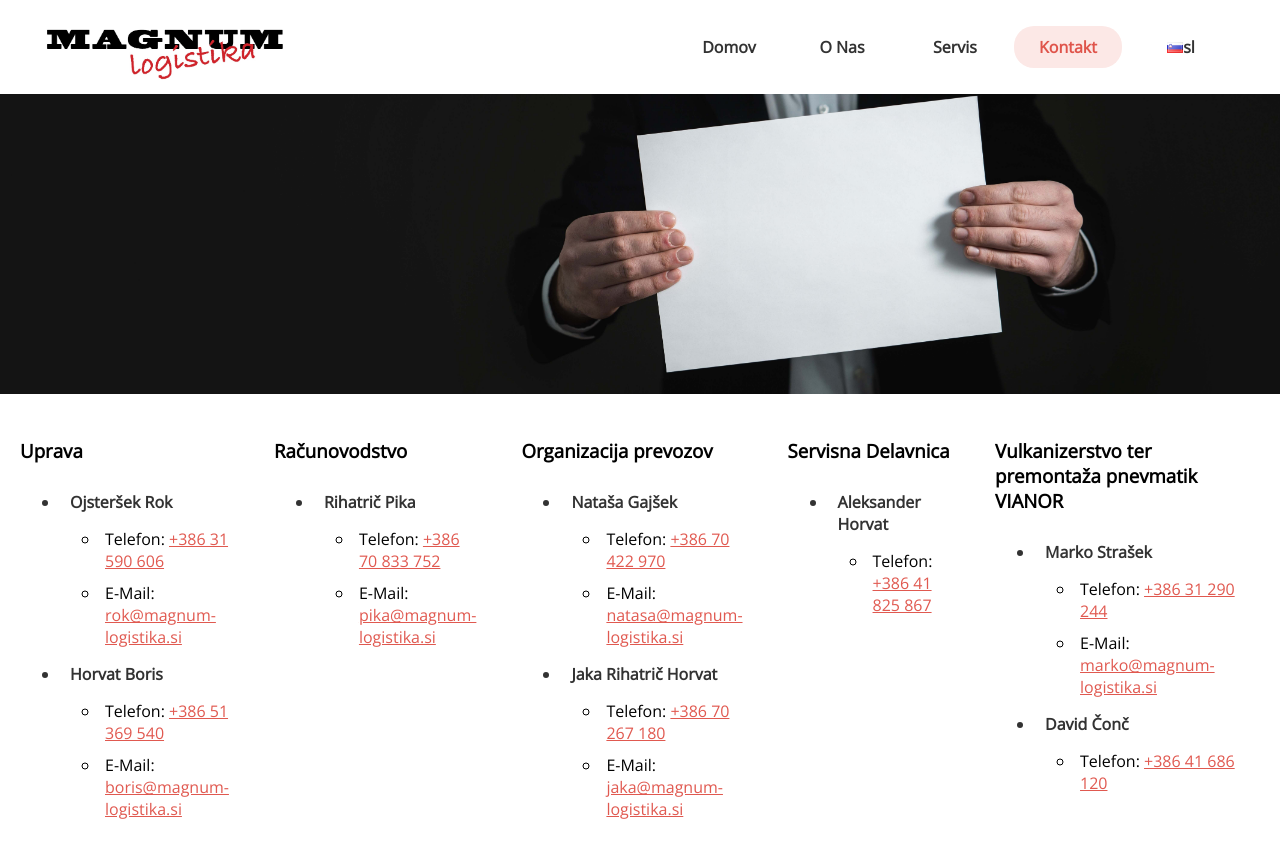
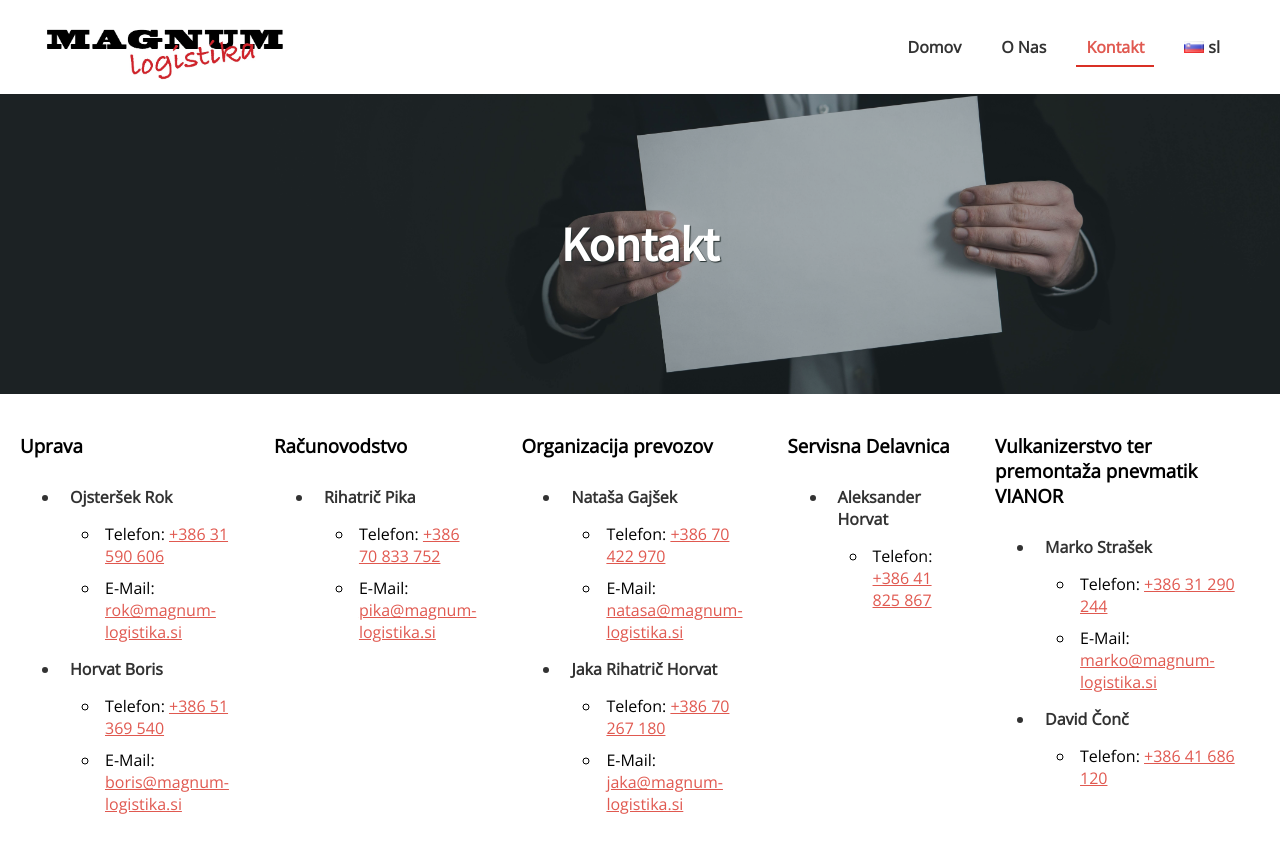
Before and after one commit to budi1200/magnumlogistika, a React (Create React App) app: page /kontakt in a window 1280 px wide. Shown: the top 858 px of the page. Built offline with nearby package versions, Linux system fonts and the light colour scheme.

Commit message:
new style

```diff
--- a/public/index.html
+++ b/public/index.html
@@ -19,6 +19,7 @@
     <meta name="msapplication-config" content="/assets/img/favicon/browserconfig.xml">
     <meta name="theme-color" content="#ffffff">
 
+		<link href="https://fonts.googleapis.com/css?family=Source+Sans+Pro" rel="stylesheet">
     <!--
       Notice the use of %PUBLIC_URL% in the tags above.
       It will be replaced with the URL of the `public` folder during the build.
--- a/src/App.css
+++ b/src/App.css
@@ -38,38 +38,87 @@ a{
 .header-links ul{
     display: flex;
     align-items: center;
+    position: relative;
 }
 
 .header-links a{
     color: #000;
     text-decoration: none;
-  width: 88px;
     text-align: center;
     display: inline-block;
     padding: 10px;
     Opacity: 0.8;
 }
 
-.header-links li:hover{
-  background-color: #f1f3f4;
+.active:before{
+	visibility: visible !important;
+	-webkit-transform: translate3d(0,0,0) scaleX(0) !important;
+	transform: translate3d(0,0,0) scaleX(1) !important;
+	background-color: rgb(217, 48, 37) !important;
 }
 
-.link_active{
-  background-color: #d2e3fc;
+.header-links li{
+    display: inline;
+    position: relative;
+    margin: 0px 10px;
+}
+
+.header-links li:before{
+    content: "";
+    position: absolute;
+    width: 100%;
+    height: 2px;
+    bottom: 1px;
+    left: 0;
+    visibility: hidden;
+    -webkit-transform: translate3d(0,0,0) scaleX(0);
+    transform: translate3d(0,0,0) scaleX(0);
+    transition: all .2s ease 0s;
+    background-color: black;
+}
+
+.header-links li:hover{
+    cursor: pointer;
+}
+
+.header-links li:hover::before{
+    visibility: visible;
+    -webkit-transform: translate3d(0,0,0) scaleX(1);
+    transform: translate3d(0,0,0) scaleX(1);
+}
+
+.header-links::before{
+    visibility: visible !important;
+    -webkit-transform: translate3d(0,0,0) scaleX(1) !important;
+    transform: translate3d(0,0,0) scaleX(1) !important;
+}
+
+/*.header-links li:hover{
+    background-color: #f1f3f4;
+}*/
+
+/*.link_active{
+    /*background-color: #d2e3fc;
 }
 
 .link_active:first-child{
-  color: #d93025;/*#1a73e8;*/
-}
+    /*color: #d93025;/*#1a73e8;
+}*/
 
 .body-image-wrapper{
     justify-content: center;
 }
 
 .body-list-wrapper{
+	font-family: 'Source Sans Pro', sans-serif;
   height: 100%;
   display: flex;
   align-items: center;
+  justify-content: center;
+  color: white;
+	text-shadow: 1px 1px 1px #242f2f;
+	text-align: center;
+	background-color: rgba(41, 58, 62, 0.39);
 }
 
 .body-list-wrapper-inner{
@@ -105,7 +154,6 @@ a{
     flex-direction: column;
     transition: ease-in-out .2s;
     width: 220px;
-  margin-left: 1px;
 }
 
 .body-list li:hover{
@@ -162,10 +210,35 @@ a{
     color: white;
 }
 
+.body-header-image-wrapper{
+	display: flex;
+	justify-content: center;
+	align-items: center;
+	height: 300px;
+}
+
 .body-header-image{
-  height: 300px;
+		height: inherit;
     width: 100%;
     object-fit: cover;
+}
+
+.body-header-image-wrapper div{
+	display: flex;
+	justify-content: center;
+	align-items: center;
+	position: absolute;
+	background: rgba(41, 58, 62, 0.39);
+	width: 100%;
+	height: inherit;
+}
+
+.body-header-image-wrapper span{
+	color: white;
+	font-weight: bold;
+	font-size: 3rem;
+	text-shadow: 1px 1px 1px #242f2f;
+	font-family: 'Source Sans Pro', sans-serif;
 }
 
 /* Kontakt Page */
@@ -187,7 +260,6 @@ a{
     text-decoration: underline;
     color: rgb(217, 48, 37);
     Opacity: .8;
-
 }
 
 .kontakt-main_li{
@@ -232,19 +304,40 @@ a{
     transition: ease-in-out .15s;
 }
 
+.menu-active img{
+    height: 12px;
+    width: 20px;
+    margin-right: 4px;
+}
+
 .menu-active a:hover{
-  background-color: #f1f3f4;
     cursor: pointer;
 }
 
 .menu{
     border-radius: 4px;
 		position: absolute;
+		z-index: 11111;
     background-color: white;
     box-shadow: 0 8px 10px 1px rgba(0,0,0,0.14), 0 3px 14px 2px rgba(0,0,0,0.12), 0 5px 5px -3px rgba(0,0,0,0.2);
     padding: 5px 0;
 }
 
+.menu img {
+    height: 12px;
+    width: 20px;
+    margin-right: 4px;
+}
+
+.menu a:hover{
+    background-color: rgba(32, 33, 36,.08);
+}
+
+.menu a {
+    display: flex;
+    align-items: center;
+}
+
 .menu a:first-child{
     margin-bottom: 5px;
 }
--- a/src/components/Content.js
+++ b/src/components/Content.js
@@ -13,37 +13,24 @@ class Content extends Component{
     render(){
 
         const lang = this.props.currentLang;
-        let imgText = null;
-
-        const transparent_bg = {
-            backgroundColor: 'transparent',
-        }
-
-        const frontPageContent = [
-            {
-                'id': 0,
-                'name': lang.content.ladijski_name,
-                'icon': './assets/img/cruise.svg',
-                'bgImage': './assets/img/ship_compressed.jpg',
-            },
-            {
-                'id': 1,
-                'name': lang.content.cestni_name,
-                'icon': './assets/img/truck2.png',
-                'bgImage': './assets/img/truck_compressed.jpg',
-            }
-        ]
-
-        if(this.state.showImgText === "ship"){
-            imgText = <span className="body-img-text">{lang.content.ladijski_text}</span>
-        }else if(this.state.showImgText === "road"){
-            imgText = <span className="body-img-text">{lang.content.cestni_text}</span>
-        }
 
         return(
             <div>
                 <Header currentLang={this.props.currentLang} changeLanguage={this.props.changeLanguage}/>
                 <TransportTypes ref="RefTransportTypes" img={this.state.transport_img} currentLang={lang}/>
+								<div>
+									Kaj vam nudimo?
+								</div>
+
+								<div>
+									Zakaj nas izbrati?
+								</div>
+
+								<div>
+									Kontakt
+								</div>
+
+								<div>footer</div>
             </div>
         );
     }
--- a/src/components/Header.js
+++ b/src/components/Header.js
@@ -9,7 +9,7 @@ class Header extends Component{
         const lang = this.props.currentLang;
 
         const active = {
-            backgroundColor: '#fce8e6',
+            //backgroundColor: '#fce8e6',
         }
 
         const active_link = {
@@ -26,9 +26,9 @@ class Header extends Component{
                 <div className="header-links">
                     <ul>
                         <li><Link to='/'>{lang.header.home}</Link></li>
-                        <li style={this.props.active === 'o-nas' ? active : null }><Link style={this.props.active === 'o-nas' ? active_link : null } to='/o-nas'>{lang.header.about}</Link></li>
-                        <li style={this.props.active === 'servis' ? active : null }><Link style={this.props.active === 'servis' ? active_link : null } to='/servis'>{lang.header.service}</Link></li>
-                        <li style={this.props.active === 'kontakt' ? active : null }><Link style={this.props.active === 'kontakt' ? active_link : null } to='/kontakt'>{lang.header.contact}</Link></li>
+                        <li className={this.props.active === 'o-nas' ? "active" : null }><Link style={this.props.active === 'o-nas' ? active_link : null } to='/o-nas'>{lang.header.about}</Link></li>
+                        {/*<li className={this.props.active === 'servis' ? "active" : null }><Link style={this.props.active === 'servis' ? active_link : null } to='/servis'>{lang.header.service}</Link></li>*/}
+                        <li className={this.props.active === 'kontakt' ? "active" : null }><Link style={this.props.active === 'kontakt' ? active_link : null } to='/kontakt'>{lang.header.contact}</Link></li>
                         <li className="lang-li"><LangMenu changeLanguage={this.props.changeLanguage} currentLangCode={this.props.currentLang.header.lang}/></li>
                     </ul>
                 </div>
--- a/src/components/HeaderImage.js
+++ b/src/components/HeaderImage.js
@@ -3,7 +3,10 @@ import React, { Component } from 'react';
 class HeaderImage extends Component{
     render(){
         return(
+					<div className="body-header-image-wrapper">
             <img className="body-header-image" src={this.props.bgImage}/>
+						<div><span>{this.props.text}</span></div>
+					</div>
         );
     }
 }
--- a/src/components/Kontakt.js
+++ b/src/components/Kontakt.js
@@ -12,7 +12,7 @@ class Kontakt extends Component{
             <div>
                 <Header currentLang={this.props.currentLang} changeLanguage={this.props.changeLanguage} active="kontakt"/>
 
-                <HeaderImage bgImage='./assets/img/kontakt_header_compressed.jpg'/>
+                <HeaderImage bgImage='./assets/img/kontakt_header_compressed.jpg' text={lang.header.contact}/>
 
                 <div className="kontakt-wrapper">
 
--- a/src/components/ONas.js
+++ b/src/components/ONas.js
@@ -10,7 +10,7 @@ class ONas extends Component{
         return(
             <div>
                 <Header currentLang={this.props.currentLang} changeLanguage={this.props.changeLanguage} active="o-nas"/>
-                <HeaderImage bgImage="./assets/img/onas_header.jpg"/>
+                <HeaderImage bgImage="./assets/img/onas_header.jpg" text={lang.header.about}/>
                 <div className="onas-wrapper">
                     <h3>{lang.onas.title1}</h3>
                     <p>{lang.onas.desc1}</p>
--- a/src/components/lang/sl.js
+++ b/src/components/lang/sl.js
@@ -7,6 +7,8 @@ const lang1 = {
         lang: 'sl'
     },
     content: {
+				main_title: 'Izredni prevozi, Organizirani ladijski prevozi, železniški transport',
+				main_subtitle: 'asdfghj',
         ladijski_name: 'Ladijski Prevozi',
         ladijski_text: 'Lorem ipsum dolor sit amet consectetur adipisicing elit. Iure dolore voluptate enim fuga, nostrum sit at dignissimos. Itaque sunt ullam hic iusto aut, et assumenda libero, magnam, quo fugit recusandae?',
         cestni_name: 'Cestni Prevozi',
```
Also changed, not shown: src/components/TransportTypes.js (+5 -20 lines), 1 other file (tests, documents, lock files or other folders). Lines whose indentation alone changed are shown as unchanged.
